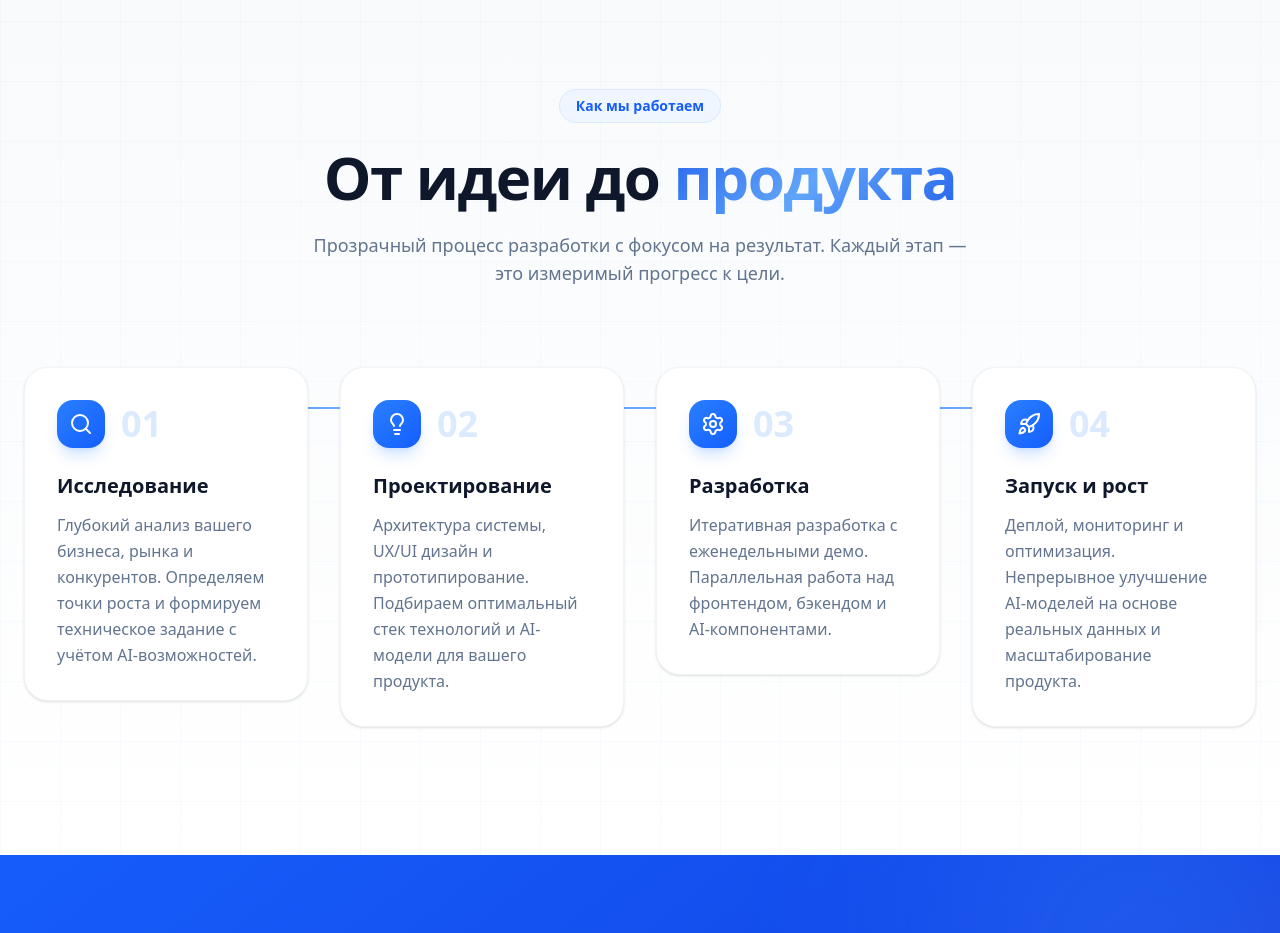
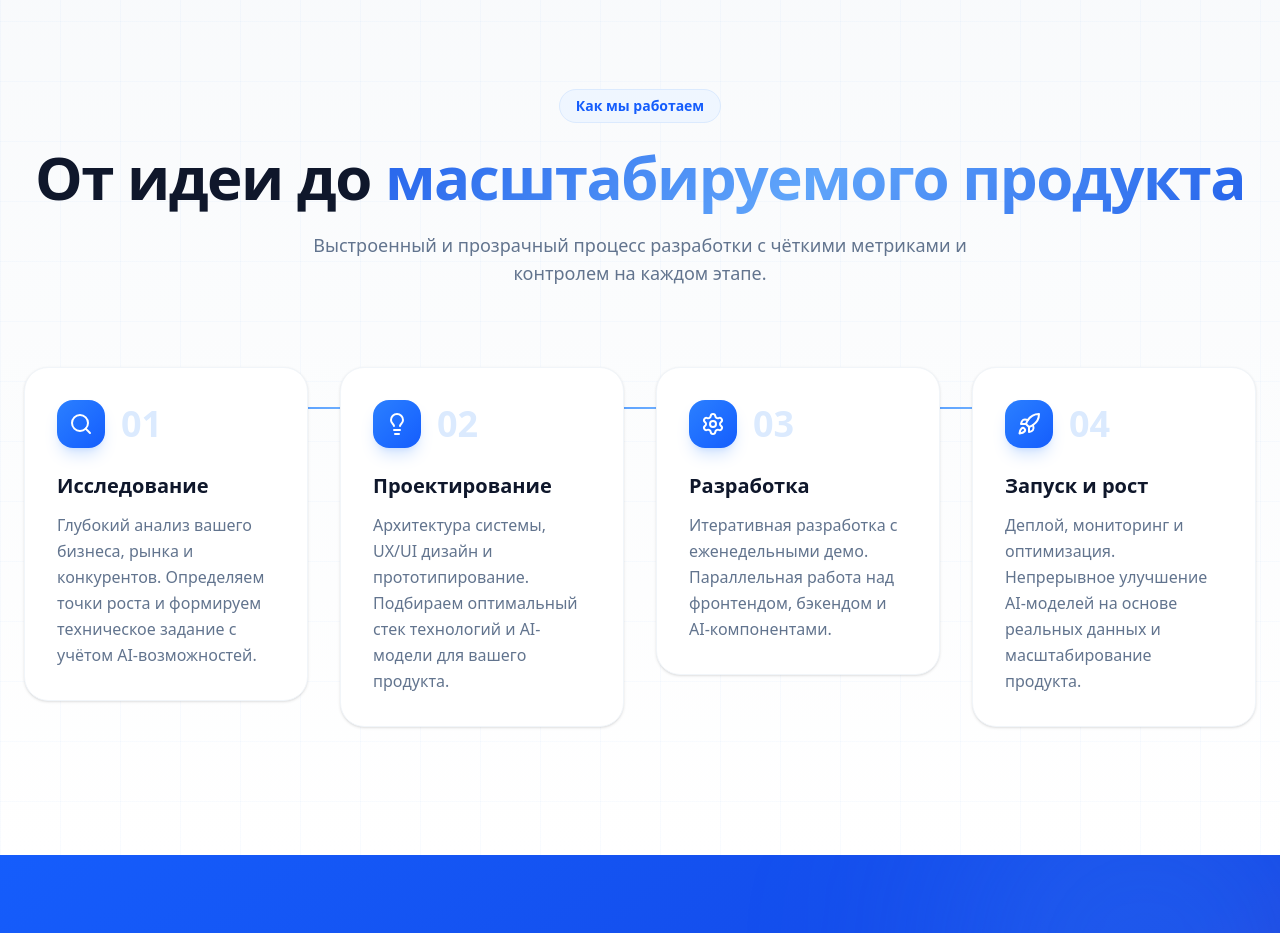
Before and after one commit to BigBush3/blankdigital-landing, a Next.js app: page / in a window 1280 px wide. Shown: the part 4320-5253 px from the top of the page. Built offline with nearby package versions, Linux system fonts and the light colour scheme; no server answers.

Commit message:
Update Process.tsx

```diff
--- a/src/components/Process.tsx
+++ b/src/components/Process.tsx
@@ -62,11 +62,11 @@ export default function Process() {
           </span>
           <h2 className="text-4xl sm:text-5xl lg:text-6xl font-bold tracking-tight mb-6">
             <span className="text-slate-900">От идеи до </span>
-            <span className="text-gradient">продукта</span>
+            <span className="text-gradient"> масштабируемого продукта</span>
           </h2>
           <p className="text-lg text-slate-500 max-w-2xl mx-auto">
-            Прозрачный процесс разработки с фокусом на результат.
-            Каждый этап — это измеримый прогресс к цели.
+            Выстроенный и прозрачный процесс разработки
+            с чёткими метриками и контролем на каждом этапе.
           </p>
         </motion.div>
 
```
